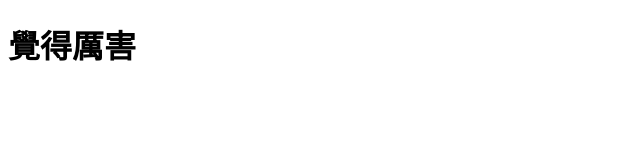
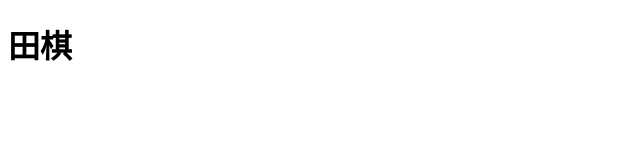
Before and after one commit to jk9112605/Field-Chess, a plain HTML site: page index.html in a window 1280 px wide. Shown: the whole page, without its empty margins (0-640 px from the left). Drawn offline with Linux system fonts and the light colour scheme.

Commit message:
Update index.html

```diff
--- a/index.html
+++ b/index.html
@@ -2,9 +2,9 @@
 <html>
   <head>
     <meta charset="utf-8">
-    <title>你好，GitHub</title>
+    <title>jk's field chess</title>
   </head>
   <body>
-    <h1>覺得厲害</h1>
+    <h1>田棋</h1>
   </body>
 </html>
```
